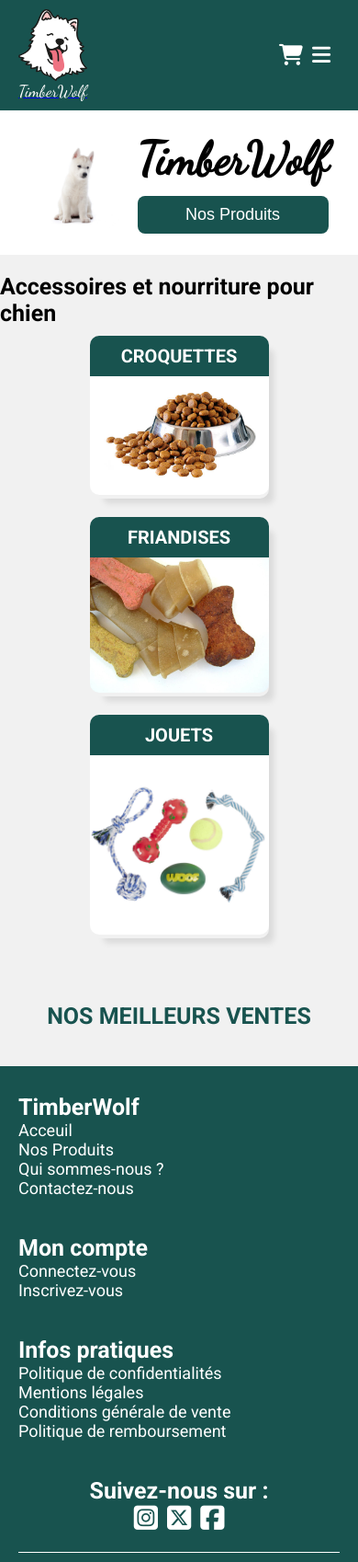
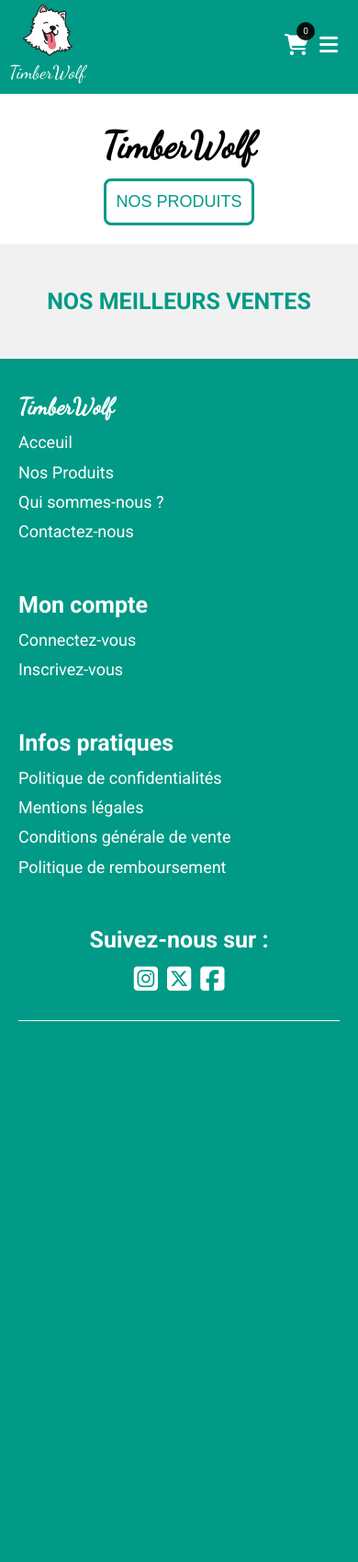
Before and after one commit to Wanderlust-29/Projet3WA, a PHP site: template templates/home.html.twig in a window 390 px wide. Shown: the whole page at 92% size. After the commit the page ends 1110 px from the top, so only its background shows below. Run offline with PHP 8.4, Linux system fonts and the light colour scheme; the template is opened without the code that fills it, so the values that code supplies are empty; some libraries are stand-ins or nearby versions.

Commit message:
update responsive and topFour article

```diff
--- a/assets/styles/css/style.css
+++ b/assets/styles/css/style.css
@@ -18,6 +18,7 @@ body {
   background-color: #f1f1f1;
   width: 100vw;
   height: 100vh;
+  line-height: 1.8;
 }
 
 h1 {
@@ -50,36 +51,43 @@ section {
 ****************************************/
 .header {
   position: relative;
-  padding: 1rem 2rem;
-  background-color: #18534f;
+  background-color: #009a87;
   display: flex;
+  padding: 0.5rem 1rem;
   justify-content: space-between;
   align-items: center;
   /*****SEARCH-BAR******/
   /*****MENU******/
   /********MENU-BURGER*********/
 }
-.header .logo {
+.header a {
+  text-decoration: none;
+}
+.header a .logo {
   display: flex;
   flex-direction: column;
   align-items: center;
 }
-.header .logo img {
-  max-width: 15rem;
+.header a .logo img {
+  max-width: 100%;
+  width: 3em;
   height: auto;
 }
-.header .logo figcaption {
+.header a .logo figcaption {
+  font-size: 2rem;
   font-family: "Dancing Script", cursive;
   color: white;
 }
 .header .search {
+  background-color: white;
   display: flex;
-  justify-content: space-between;
+  justify-content: space-around;
   width: 100%;
-  background-color: white;
 }
 .header .search .input-searchbar {
+  width: 80%;
   border: none;
+  background-color: white;
 }
 .header .search .button-searchbar {
   border: none;
@@ -89,22 +97,41 @@ section {
 .header .menu {
   display: flex;
 }
+.header .menu a {
+  position: relative;
+}
+.header .menu a .cart-count {
+  font-size: 1rem;
+  position: absolute;
+  border-radius: 50%;
+  background-color: black;
+  opacity: 0.9;
+  color: white;
+  z-index: 2;
+  top: -1.6rem;
+  left: 1.3rem;
+  width: 2rem;
+  height: 2rem;
+  display: flex;
+  justify-content: center;
+  align-items: center;
+}
 .header .menu li {
   list-style: none;
 }
 .header .menu li i {
   color: white;
-  padding-right: 1rem;
+  padding-right: 1.2rem;
 }
 .header .burger-menu {
   position: absolute;
   display: inline-block;
-  background-color: #18534f;
-  top: 12rem;
+  background-color: #009a87;
+  top: 0;
 }
 .header .burger-menu a,
 .header .burger-menu form {
-  padding: 0 2rem;
+  padding: 0 0 0 2rem;
 }
 .header .burger-menu li:not(:first-of-type) a {
   text-decoration: none;
@@ -114,15 +141,17 @@ section {
   background-color: white;
 }
 .header .burger-menu li:hover:not(:first-of-type) a {
-  color: #18534f;
+  color: #009a87;
 }
 .header .burger-menu.open {
-  width: 100vw;
+  width: 50vw;
+  height: 100vh;
   left: 0;
-  transition: ease-in 0.4s;
+  transition: ease-in 0.6;
 }
 .header .burger-menu.close {
-  width: 100vw;
+  width: 50vw;
+  height: 100vh;
   left: -999rem;
   transition: ease-out 0.5s;
 }
@@ -132,73 +161,27 @@ section {
 ****************************************/
 /****BANNER*****/
 .banner {
-  padding: 2rem 0;
   background-color: white;
-  display: flex;
-  justify-content: center;
-}
-.banner .husky-banner {
-  width: 30%;
-  height: auto;
-}
-.banner article {
-  display: flex;
-  flex-direction: column;
-  justify-content: center;
-}
-.banner article h1 {
-  font-size: 5rem;
-  font-family: "Dancing Script", cursive;
-  padding-bottom: 1rem;
-}
-.banner article button {
-  display: inline-block;
-  border-radius: 0.8rem;
-  border: none;
-  background-color: #18534f;
-  padding: 1rem 0;
-}
-.banner article button a {
-  text-decoration: none;
-  color: white;
-}
-.banner article button:hover {
-  background-color: #626567;
-}
-
-/********SECTIONS-LINKS***********/
-.sections-links {
   display: flex;
   flex-direction: column;
   align-items: center;
 }
-.sections-links article {
-  border-radius: 1rem;
-  box-shadow: 10px 10px 7px -5px rgba(0, 0, 0, 0.1);
-  margin: 1rem 0;
-  width: 50vw;
+.banner h1 {
+  font-size: 4rem;
+  font-family: "Dancing Script", cursive;
 }
-.sections-links article a {
+.banner .btn-1 {
+  display: inline-block;
+  border-radius: 0.8rem;
+  background-color: white;
+  border: 3px solid #009a87;
+  padding: 1.2rem 1rem;
+}
+.banner .btn-1 a {
   text-decoration: none;
-  color: white;
+  color: #009a87;
+  text-transform: uppercase;
 }
-.sections-links article h3 {
-  padding: 1rem 0;
-  border-radius: 1rem 1rem 0 0;
-  text-transform: uppercase;
-  text-align: center;
-  background-color: #18534f;
-}
-.sections-links article img {
-  border-radius: 0 0 1rem 1rem;
-  width: 100%;
-  height: auto;
-}
-.sections-links article:hover {
-  opacity: 0.5;
-  transition: ease 0.5s;
-}
-
 /****PRODUCTS*****/
 .order {
   padding: 1rem 0;
@@ -217,55 +200,35 @@ section {
   padding: 2rem 0;
   text-align: center;
   text-transform: uppercase;
-  color: #18534f;
+  color: #009a87;
 }
-.top-sales .products,
-.all-products .products {
+.top-sales a,
+.all-products a {
+  text-decoration: none;
+  color: black;
+}
+.top-sales a .products,
+.all-products a .products {
   border-radius: 1rem;
   background-color: white;
   grid-row: 2;
-  display: grid;
-  grid-template-rows: 5fr 1fr 1fr;
-  width: 50vw;
+  display: flex;
+  flex-direction: column;
+  align-items: center;
+  width: 80vw;
   padding-bottom: 1.5rem;
   margin-top: 1rem;
 }
-.top-sales .products .fig-product,
-.all-products .products .fig-product {
-  grid-row: 1;
-  justify-self: center;
-  display: flex;
-  flex-direction: column;
-  align-items: center;
-}
-.top-sales .products .fig-product img,
-.all-products .products .fig-product img {
-  width: 50%;
+.top-sales a .products img,
+.all-products a .products img {
+  width: 80%;
   height: auto;
   padding: 1.5rem 0;
 }
-.top-sales .products .fig-product figcaption,
-.all-products .products .fig-product figcaption {
+.top-sales a .products p,
+.all-products a .products p {
   text-align: center;
-}
-.top-sales .products p,
-.all-products .products p {
-  grid-row: 2;
-  justify-self: center;
-}
-.top-sales .products form,
-.all-products .products form {
-  grid-row: 3;
-  justify-self: center;
-}
-.top-sales .products form .button-cart,
-.all-products .products form .button-cart {
-  border: none;
-  background: #18534f;
-  color: white;
-  cursor: pointer;
-  padding: 1rem;
-  border-radius: 0.8rem;
+  padding: 0.5rem 4rem;
 }
 
 /****************************************
@@ -273,11 +236,14 @@ section {
 ****************************************/
 .footer {
   padding: 1rem 2rem;
-  background-color: #18534f;
+  background-color: #009a87;
   color: white;
   display: flex;
   flex-direction: column;
   align-items: flex-start;
+}
+.footer .title {
+  font-family: "Dancing Script", cursive;
 }
 .footer section {
   padding-bottom: 2rem;
--- a/assets/styles/sass/style.scss
+++ b/assets/styles/sass/style.scss
@@ -17,6 +17,7 @@ body {
   background-color: #f1f1f1;
   width: 100vw;
   height: 100vh;
+  line-height: 1.8;
 }
 h1 {
   font-size: 3rem;
@@ -44,32 +45,39 @@ section {
 
 .header {
   position: relative;
-  padding: 1rem 2rem;
-  background-color: #18534f;
+  background-color: #009a87;
   display: flex;
+  padding: 0.5rem 1rem;
   justify-content: space-between;
   align-items: center;
+  a {
+    text-decoration: none;
     .logo {
       display: flex;
       flex-direction: column;
       align-items: center;
       img {
-      max-width: 15rem;
+        max-width: 100%;
+        width: 3em;
         height: auto;
       }
       figcaption {
+        font-size: 2rem;
         font-family: "Dancing Script", cursive;
         color: #ffff;
       }
     }
+  }
   /*****SEARCH-BAR******/
   .search {
+    background-color: #ffff;
     display: flex;
-    justify-content: space-between;
+    justify-content: space-around;
     width: 100%;
+    .input-searchbar {
+      width: 80%;
+      border: none;
       background-color: #ffff;
-    .input-searchbar {
-      border: none;
     }
     .button-searchbar {
       border: none;
@@ -82,12 +90,31 @@ section {
 
   .menu {
     display: flex;
+    a {
+      position: relative;
+      .cart-count {
+        font-size: 1rem;
+        position: absolute;
+        border-radius: 50%;
+        background-color: black;
+        opacity: 0.9;
+        color: #ffff;
+        z-index: 2;
+        top: -1.6rem;
+        left: 1.3rem;
+        width: 2rem;
+        height: 2rem;
+        display: flex;
+        justify-content: center;
+        align-items: center;
+      }
+    }
 
     li {
       list-style: none;
       i {
         color: #ffff;
-        padding-right: 1rem;
+        padding-right: 1.2rem;
       }
     }
   }
@@ -97,11 +124,11 @@ section {
   .burger-menu {
     position: absolute;
     display: inline-block;
-    background-color: #18534f;
-    top: 12rem;
+    background-color: #009a87;
+    top: 0;
     a,
     form {
-      padding: 0 2rem;
+      padding: 0 0 0 2rem;
     }
     li:not(:first-of-type) {
       a {
@@ -112,16 +139,18 @@ section {
     li:hover:not(:first-of-type) {
       background-color: #ffff;
       a {
-        color: #18534f;
+        color: #009a87;
       }
     }
     &.open {
-      width: 100vw;
+      width: 50vw;
+      height: 100vh;
       left: 0;
-      transition: ease-in 0.4s;
+      transition: ease-in 0.6;
     }
     &.close {
-      width: 100vw;
+      width: 50vw;
+      height: 100vh;
       left: -999rem;
       transition: ease-out 0.5s;
     }
@@ -135,71 +164,27 @@ section {
 /****BANNER*****/
 
 .banner {
-  padding: 2rem 0;
   background-color: #ffff;
-  display: flex;
-  justify-content: center;
-  .husky-banner {
-    width: 30%;
-    height: auto;
-  }
-  article {
-    display: flex;
-    flex-direction: column;
-    justify-content: center;
-    h1 {
-      font-size: 5rem;
-      font-family: "Dancing Script", cursive;
-      padding-bottom: 1rem;
-    }
-    button {
-      display: inline-block;
-      border-radius: 0.8rem;
-      border: none;
-      background-color: #18534f;
-      padding: 1rem 0;
-      a {
-        text-decoration: none;
-        color: #ffff;
-      }
-    }
-    button:hover {
-      background-color: #626567;
-    }
-  }
-}
-
-/********SECTIONS-LINKS***********/
-
-.sections-links {
   display: flex;
   flex-direction: column;
   align-items: center;
-  article {
-    border-radius: 1rem;
-    box-shadow: 10px 10px 7px -5px rgba(0, 0, 0, 0.1);
-    margin: 1rem 0;
+  h1 {
+    font-size: 4rem;
+    font-family: "Dancing Script", cursive;
+  }
+  .btn-1 {
+    display: inline-block;
+    border-radius: 0.8rem;
+    background-color: #ffff;
+    border: 3px solid #009a87;
+    padding: 1.2rem 1rem;
     a {
       text-decoration: none;
-      color: #ffff;
-    }
-    h3 {
-      padding: 1rem 0;
-      border-radius: 1rem 1rem 0 0;
+      color: #009a87;
       text-transform: uppercase;
-      text-align: center;
-      background-color: #18534f;
-    }
-    width: 50vw;
-    img {
-      border-radius: 0 0 1rem 1rem;
-      width: 100%;
-      height: auto;
     }
   }
-  article:hover {
-    opacity: 0.5;
-    transition: ease 0.5s;
+  .btn-1:hover {
   }
 }
 
@@ -219,47 +204,29 @@ section {
     padding: 2rem 0;
     text-align: center;
     text-transform: uppercase;
-    color: #18534f;
+    color: #009a87;
   }
+  a {
+    text-decoration: none;
+    color: black;
     .products {
       border-radius: 1rem;
       background-color: #ffff;
       grid-row: 2;
-    display: grid;
-    grid-template-rows: 5fr 1fr 1fr;
-    width: 50vw;
-    padding-bottom: 1.5rem;
-    margin-top: 1rem;
-    .fig-product {
-      grid-row: 1;
-      justify-self: center;
       display: flex;
       flex-direction: column;
       align-items: center;
+      width: 80vw;
+      padding-bottom: 1.5rem;
+      margin-top: 1rem;
       img {
-        width: 50%;
+        width: 80%;
         height: auto;
         padding: 1.5rem 0;
       }
-      figcaption {
+      p {
         text-align: center;
-      }
-    }
-
-    p {
-      grid-row: 2;
-      justify-self: center;
-    }
-    form {
-      grid-row: 3;
-      justify-self: center;
-      .button-cart {
-        border: none;
-        background: #18534f;
-        color: #ffff;
-        cursor: pointer;
-        padding: 1rem;
-        border-radius: 0.8rem;
+        padding: 0.5rem 4rem;
       }
     }
   }
@@ -271,11 +238,14 @@ section {
 
 .footer {
   padding: 1rem 2rem;
-  background-color: #18534f;
+  background-color: #009a87;
   color: #ffff;
   display: flex;
   flex-direction: column;
   align-items: flex-start;
+  .title {
+    font-family: "Dancing Script", cursive;
+  }
   section {
     padding-bottom: 2rem;
     li {
--- a/controllers/ProductController.php
+++ b/controllers/ProductController.php
@@ -8,6 +8,7 @@ class ProductController extends AbstractController
 
         $articles = $am->findAll();
         // dump($articles);
+
         $this->render("product.html.twig", [
             "articles"=>$articles
         ]);
--- a/templates/home.html.twig
+++ b/templates/home.html.twig
@@ -3,55 +3,20 @@
 {% block main %}
     {# {{dump(user)}} #}
     <section class="banner">
-        <img class="husky-banner" src="assets/img/white-siberian-husky-puppy.jpg"/>
-        <article>
             <h1>TimberWolf</h1>
-            <button type="button"><a href="index.php?route=product">Nos Produits</a></button>
-        </article>
-    </section>
-
-
-    <section class="sections-links">
-        <h2>Accessoires et nourriture pour chien</h2>
-
-        <article class="croquettes">
-            <a href="index.php?route=product" >
-                <h3>Croquettes</h3>
-                <img src="assets/img/croquettes.jpg">
-            </a>
-        </article>
-
-
-        <article class="treats">
-            <a href="index.php?route=product" >
-                <h3>Friandises</h3>
-                <img src="assets/img/friandises.jpg">
-            </a>
-        </article>
-
-
-        <article class="toys">
-            <a href="index.php?route=product" >
-                <h3>Jouets</h3>
-                <img src="assets/img/jouets.jpg">
-            </a>
-        </article>
-
+            <button  class="btn-1" type="button"><a href="index.php?route=product">Nos Produits</a></button>
     </section>
 
     <section class="top-sales">
         <h2>Nos meilleurs ventes</h2>
         {% for article in articles %}
-        <article class="products">
-            <figure class="fig-product">
+        <a href="index.php?route=article{{article.id}}">
+            <article class="products">
                 <img src="{{ article.image.getUrl()}}" alt= "{{ article.image.getAlt()}}"/>
-                <figcaption>{{article.name}}</figcaption>
-            </figure>
-            <p>{{article.price}} €</p>
-            <form class="add-to-cart" method="GET">
-                <input class="button-cart" type="submit" value="Ajouter au pannier" />
-            </form>
-        </article>
+                <p>{{article.name}}</p>
+                <p>{{article.price}} €</p>
+            </article>
+        </a>
         {% endfor %}
     </section>
 
--- a/templates/layout.html.twig
+++ b/templates/layout.html.twig
@@ -13,13 +13,17 @@
 <body>
         <header class="header">
                 <a href="index.php">
-                <figure class="logo">
-                    <img src="assets/img/logo.svg" alt="logo" />
-                    <figcaption>TimberWolf</figcaption>
-                </figure></a>
+                    <figure class="logo">
+                        <img src="assets/img/logo.svg" alt="logo" />
+                        <figcaption>TimberWolf</figcaption>
+                    </figure>
+                </a>
                 <menu class="menu">
                     <li>
-                        <i class="fa-solid fa-cart-shopping"></i>
+                        <a>
+                            <i class="fa-solid fa-cart-shopping"></i>
+                            <span class="cart-count">0</span>
+                        </a>
                     </li>
                     <li class="btn-burger-menu">
                         <i class="fa fa-bars"></i>
@@ -67,7 +71,7 @@
 
         <footer class="footer">
            <section>
-                <h2>TimberWolf</h2>
+                <h2 class='title'>TimberWolf</h2>
                 <ul>
                     <li><a href="">Acceuil</a></li>
                     <li><a href="index.php?route=product">Nos Produits</a></li>
```
Also changed, not shown: controllers/DefaultController.php (+2 -8 lines), managers/ArticleManager.php (+25 -0 lines), templates/product.html.twig (+4 -7 lines), assets/img/banner.svg (added), assets/img/croquettes.jpg (deleted), assets/img/friandises.jpg (deleted), assets/img/jouets.jpg (deleted), 1 other file. Lines whose indentation alone changed are shown as unchanged.
